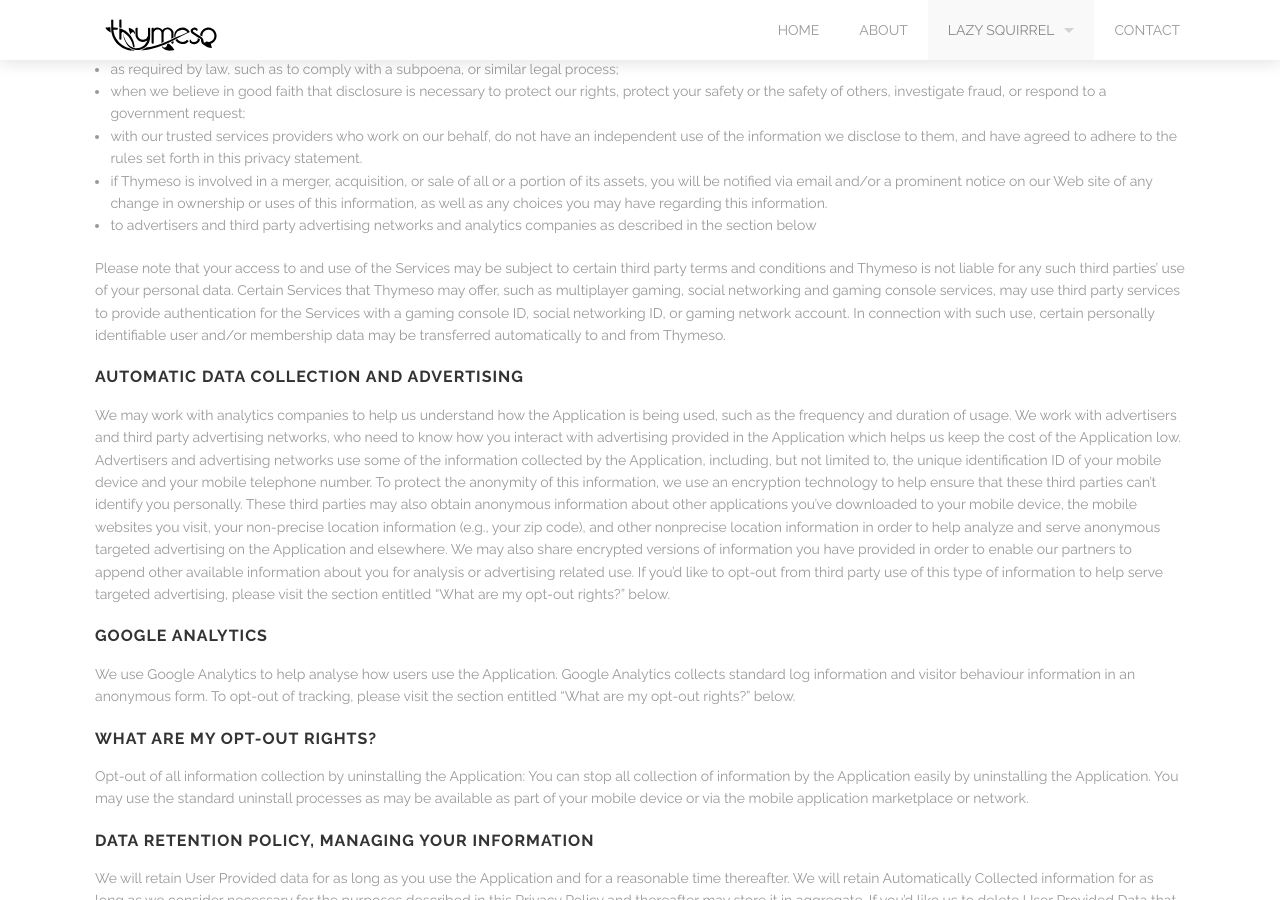
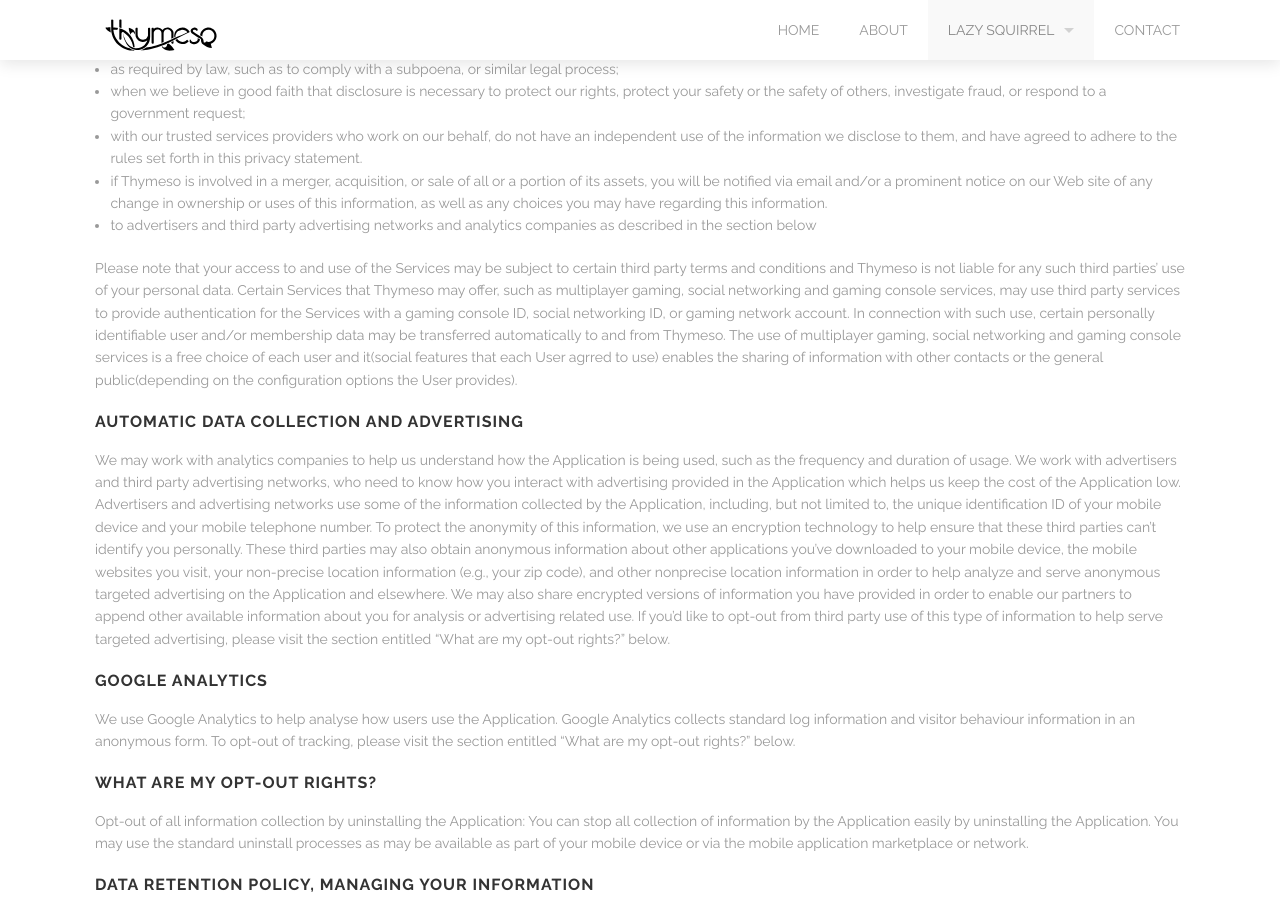
Before and after one commit to bigmugbyte/bigmugbyte.github.io, a Jekyll site: the page built from lazy-squirrel.html, in a window 1280 px wide and 900 px high, scrolled down 3725 px. Built offline with Jekyll 4.4.1, drawn with Linux system fonts in a browser that asks for light colours.

Commit message:
privacy policy modifications

```diff
--- a/lazy-squirrel.html
+++ b/lazy-squirrel.html
@@ -240,6 +240,7 @@ section below</li>
 </ul>
 Please note that your access to and use of the Services may be subject to certain third party terms and conditions and Thymeso is not liable for any such third parties’ use of your personal data.
 Certain Services that Thymeso may offer, such as multiplayer gaming, social networking and gaming console services, may use third party services to provide authentication for the Services with a gaming console ID, social networking ID, or gaming network account. In connection with such use, certain personally identifiable user and/or membership data may be transferred automatically to and from Thymeso.
+The use of multiplayer gaming, social networking and gaming console services is a free choice of each user and it(social features that each User agrred to use) enables the sharing of information with other contacts or the general public(depending on the configuration options the User provides).
 </p>
 
 <h3>Automatic Data Collection and Advertising</h3>
```
